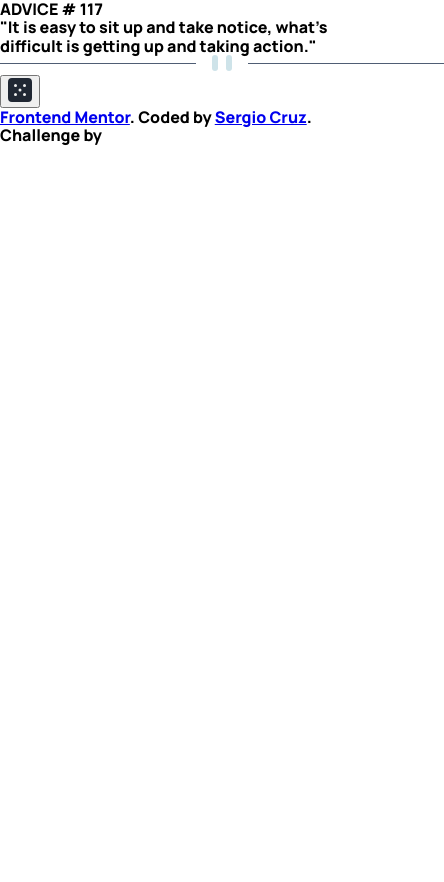
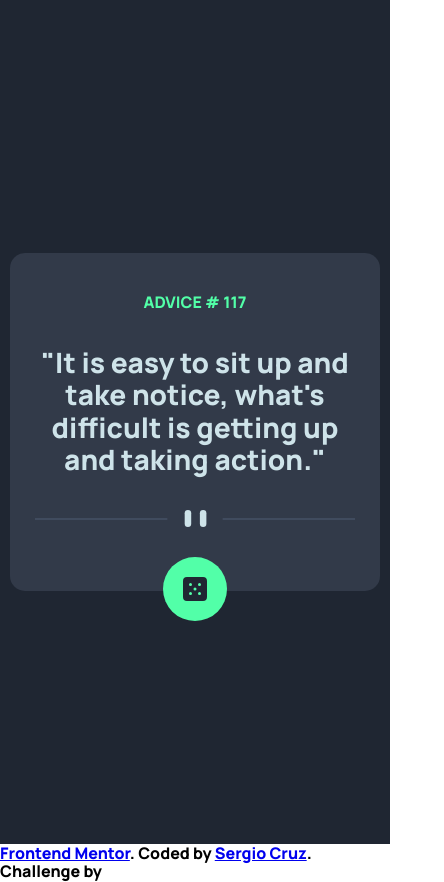
Before and after one commit to SergioCzP/advice-generator, a website: page index.html in a window 390 px wide. Shown: the whole page, 444 px wide, since content can reach past the window. Before the commit the page ends 844 px from the top, so only its background shows below. Drawn offline with Linux system fonts and the light colour scheme.

Commit message:
css mobile done

```diff
--- a/index.html
+++ b/index.html
@@ -23,28 +23,26 @@
     <script defer src="app.js"></script>
   </head>
   <body>
-    <main class="bg-dark-blue vh-100">
+    <main class="bg-dark-blue vh-100 center">
       <div class="advice">
         <p class="advice__number">ADVICE # 117</p>
         <p class="advice__advice">
           "It is easy to sit up and take notice, what's difficult is getting up
           and taking action."
         </p>
-        <svg
+        <img
+          srcset="
+            images/pattern-divider-mobile.svg  295w,
+            images/pattern-divider-desktop.svg 444w
+          "
+          sizes="(min-width: 768px) 444px, 295px"
+          src="images/pattern-divider-desktop.svg"
           class="advice__divider"
-          width="444"
-          height="16"
-          xmlns="http://www.w3.org/2000/svg"
-        >
-          <g fill="none" fill-rule="evenodd">
-            <path fill="#4F5D74" d="M0 8h196v1H0zM248 8h196v1H248z" />
-            <g transform="translate(212)" fill="#CEE3E9">
-              <rect width="6" height="16" rx="3" />
-              <rect x="14" width="6" height="16" rx="3" />
-            </g>
-          </g>
-        </svg>
-        <button class="btn">
+          alt="divider"
+        />
+
+        <div class="btn">
+          <button class="btn__btn">
             <svg
               class="btn__dice"
               width="24"
@@ -58,6 +56,7 @@
             </svg>
           </button>
         </div>
+      </div>
     </main>
 
     <footer class="attribution">
--- a/scss/app.scss
+++ b/scss/app.scss
@@ -1 +1,2 @@
 @use "base";
+@use "main";
--- a/scss/base/_global.scss
+++ b/scss/base/_global.scss
@@ -22,3 +22,18 @@ img {
   display: block;
   max-width: 100%;
 }
+
+.bg-dark-blue {
+  background-color: v.$dark-blue;
+}
+
+.vh-100 {
+  min-height: 100vh;
+}
+
+.center {
+  display: flex;
+  flex-direction: column;
+  justify-content: center;
+  align-items: center;
+}
--- /dev/null
+++ b/scss/main/_card.scss
@@ -0,0 +1,43 @@
+@use "base/variables" as v;
+@use "base/mixins" as m;
+
+.advice {
+  background-color: v.$dark-grayish-blue;
+  padding: 4rem 2.5rem 6rem;
+  max-width: 95%;
+  border-radius: 1.5rem;
+
+  &__number {
+    text-align: center;
+    text-transform: uppercase;
+    color: v.$neo-green;
+  }
+
+  &__advice {
+    font-size: v.$font-size-quote;
+    text-align: center;
+    color: v.$light-cyan;
+    margin: 3.5rem 0;
+  }
+
+  &__divider {
+    width: 100%;
+  }
+}
+
+.btn {
+  display: flex;
+  justify-content: center;
+
+  &__btn {
+    display: flex;
+    align-items: center;
+    justify-content: center;
+    border-radius: 50%;
+    border: none;
+    padding: 2rem;
+    background-color: v.$neo-green;
+    margin: 3rem 0 -9rem;
+    cursor: pointer;
+  }
+}
--- /dev/null
+++ b/scss/main/_index.scss
@@ -0,0 +1 @@
+@forward "card";
```
Also changed, not shown: build/css/app.css, 1 other file. Lines whose indentation alone changed are shown as unchanged.
